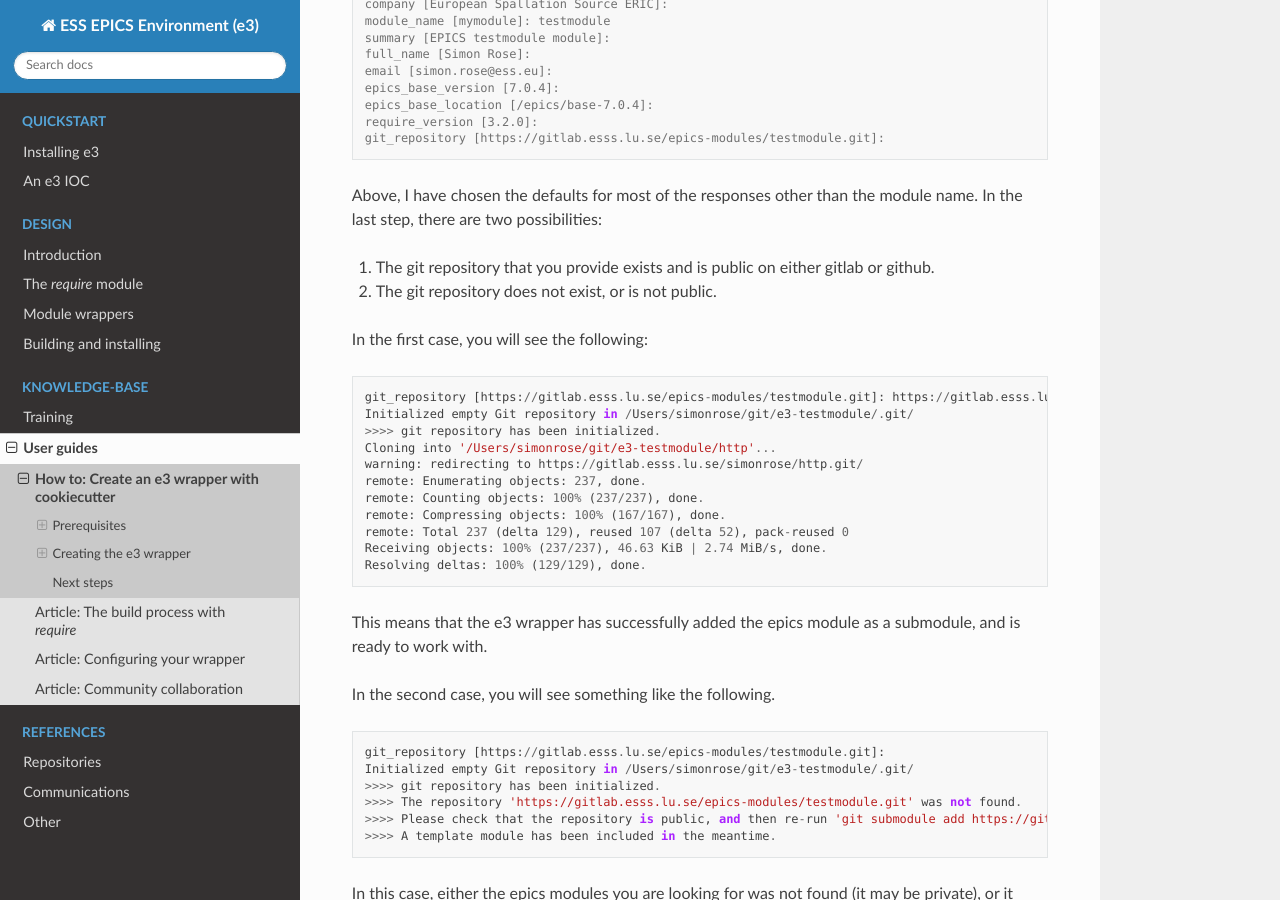
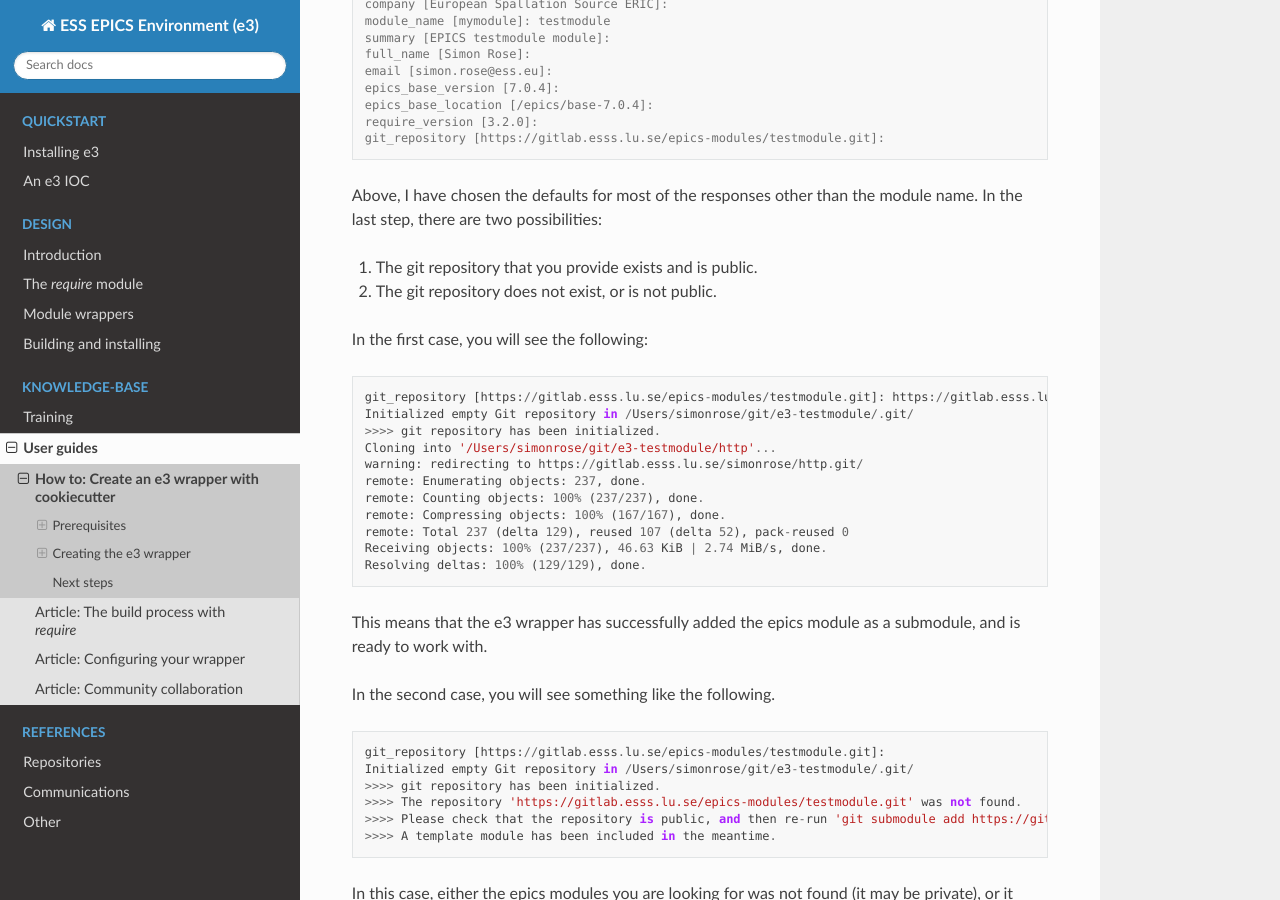
Before and after one commit to ttkorhonen/e3pages, a Sphinx documentation site: the page built from docs/kb/guide/articles/4_cookiecutter_module.md, in a window 1280 px wide and 900 px high, scrolled down 1360 px. Built offline with Sphinx 7.4.7 and the Read the Docs theme 2.0.0, drawn with Linux system fonts in a browser that asks for light colours.

Commit message:
remove part saying that module needs to exist on gitlab or github

````diff
--- a/docs/kb/guide/articles/4_cookiecutter_module.md
+++ b/docs/kb/guide/articles/4_cookiecutter_module.md
@@ -31,6 +31,7 @@ Assuming that you have an existing EPICS module you would like to create a wrapp
 ## Creating the e3 wrapper
 
 Run the following command in the terminal to create a cookiecutter:
+
 ```console
 $ cookiecutter git+https://gitlab.esss.lu.se/ics-cookiecutter/cookiecutter-e3-wrapper.git
 ```
@@ -38,6 +39,7 @@ $ cookiecutter git+https://gitlab.esss.lu.se/ics-cookiecutter/cookiecutter-e3-wr
 If you have run it before, it will ask if you want to re-download the template; you should answer the default of "yes", which ensures that you will use an up-to-date template.
 
 Cookiecutter then provides a list of prompts:
+
 ```console
 $ cookiecutter git+https://gitlab.esss.lu.se/ics-cookiecutter/cookiecutter-e3-wrapper.git
 You've downloaded /Users/simonrose/.cookiecutters/cookiecutter-e3-wrapper before. Is it okay to delete and re-download it? [yes]:
@@ -54,7 +56,7 @@ git_repository [https://gitlab.esss.lu.se/epics-modules/testmodule.git]:
 
 Above, I have chosen the defaults for most of the responses other than the module name. In the last step, there are two possibilities:
 
-1. The git repository that you provide exists and is public on either gitlab or github.
+1. The git repository that you provide exists and is public.
 2. The git repository does not exist, or is not public.
 
 In the first case, you will see the following:
````
